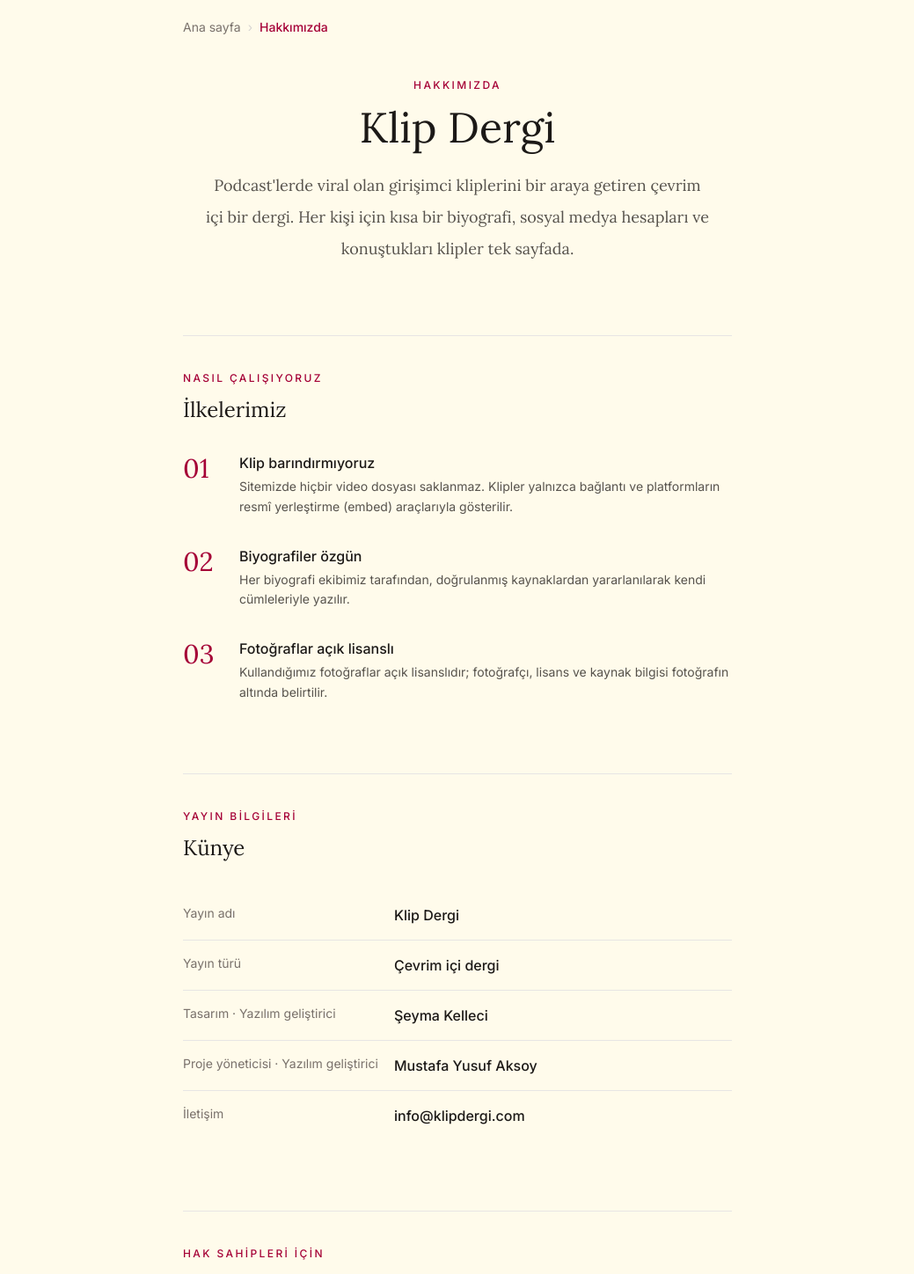
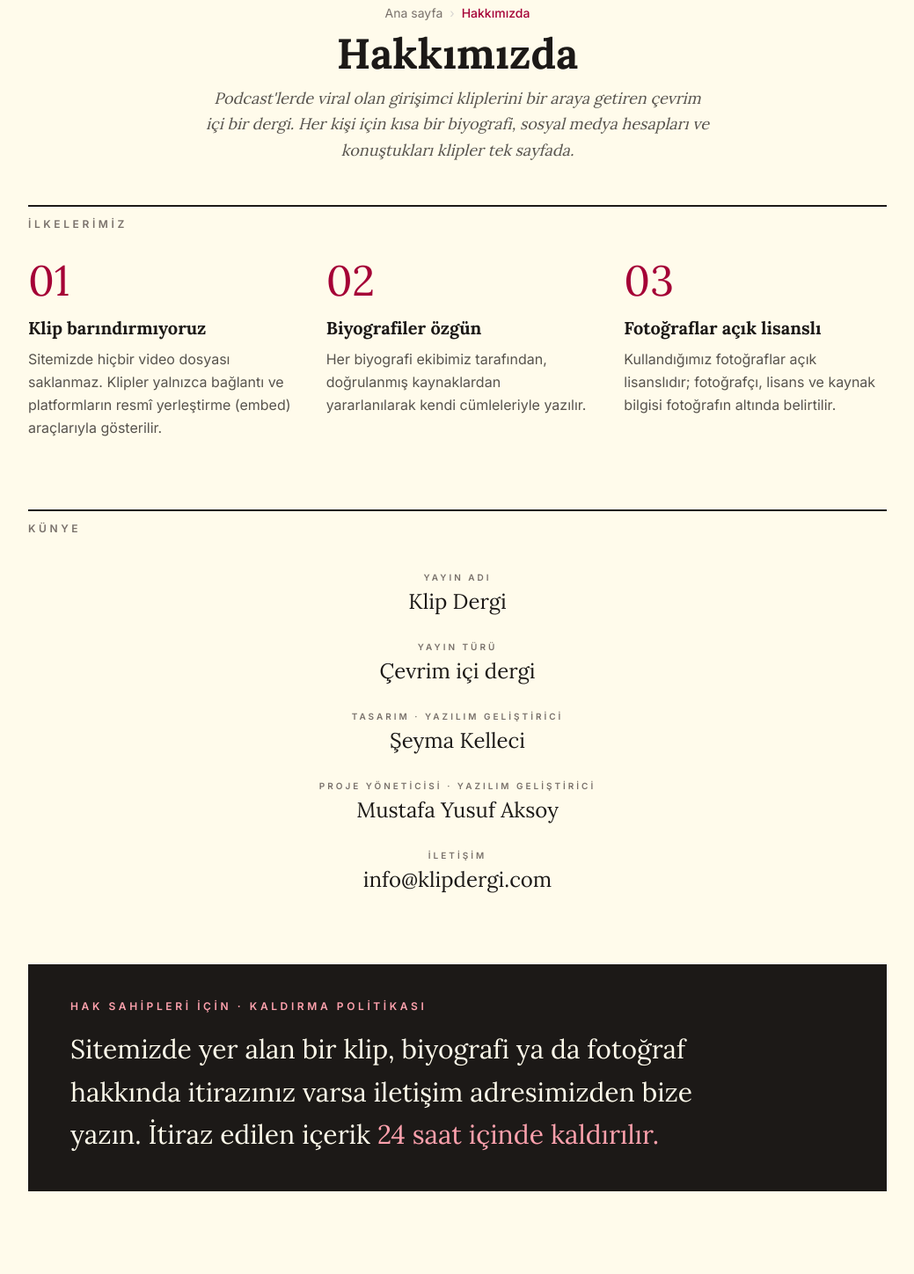
Before and after one commit to symkllci/klip-dergi, a Next.js app: page /hakkinda in a window 1280 px wide. Shown: the part 80-1528 px from the top of the page at 88% size, without its empty margins (120-1159 px from the left). Built offline with nearby package versions, Linux system fonts and the light colour scheme.

Commit message:
Hakkımızda sayfası gazete künyesi düzeni: ilkeler 3 sütun, ortalı künye, kaldırma politikası koyu bant

```diff
--- a/src/app/hakkinda/page.tsx
+++ b/src/app/hakkinda/page.tsx
@@ -11,9 +11,8 @@ export const metadata: Metadata = {
 };
 
 // Ortak görünüşler (kalıplar)
-const etiket = "text-xs font-medium uppercase tracking-[0.2em] text-rose-800"; // küçük bordo etiket
-const bolumBasligi = `${baslikFontu.className} mt-3 text-2xl`; // sakin Lora başlık
-const bolum = "mt-20 border-t border-stone-200 pt-10"; // bölümler arası geniş boşluk, ince çizgi
+// Bölüm başlığı: Kişiler sayfasındaki konular gibi küçük BÜYÜK HARF, üstünde kalın çizgi (gazete bölüm ayracı)
+const bolumBasligi = "border-t-2 border-stone-900 pt-3 text-xs font-semibold uppercase tracking-[0.3em] text-stone-500";
 
 // İlkelerimiz: 3 madde (planda yazan)
 const ilkeler = [
@@ -40,50 +39,51 @@ const kunye = [
   { gorev: "İletişim", isim: "info@klipdergi.com" }, // DEMO: gerçek adres gelince değişecek
 ];
 
-// Hakkımızda sayfası (adres: /hakkinda)
+// Hakkımızda sayfası (adres: /hakkinda) · Maket A: gazete künyesi
 export default function HakkindaSayfasi() {
   return (
     <div className="bg-amber-50 text-stone-900">
-      <main className="mx-auto max-w-2xl px-6 py-10">
-        {/* ⭐ Ekmek kırıntısı: Ana sayfa › Hakkımızda. Son adımda href yok → "buradasın" (bordo, tıklanmaz) */}
-        <Kirinti adimlar={[{ ad: "Ana sayfa", href: "/" }, { ad: "Hakkımızda" }]} />
-
-        {/* Giriş: ortalı, sakin. mt-12: kırıntıyla arasında boşluk */}
-        <div className="mt-12 text-center">
-          <p className={etiket}>Hakkımızda</p>
-          <h1 className={`${baslikFontu.className} mt-4 text-5xl italic`}>Klip Dergi</h1>
-          <p className="mx-auto mt-6 max-w-xl font-serif text-lg leading-loose text-stone-600">
+      {/* max-w-5xl: eskisinden (max-w-2xl) geniş → ilkeler yan yana 3 sütun sığsın */}
+      <main className="mx-auto max-w-5xl px-6 pb-10 pt-6">
+        {/* GİRİŞ: Kişiler sayfasıyla aynı → ortada kırıntı + kalın Lora başlık + italik açıklama */}
+        <header className="pb-12 text-center">
+          {/* Ekmek kırıntısı: ortada (flex justify-center) */}
+          <div className="flex justify-center">
+            <Kirinti adimlar={[{ ad: "Ana sayfa", href: "/" }, { ad: "Hakkımızda" }]} />
+          </div>
+          <h1 className={`${baslikFontu.className} mt-3 text-4xl font-bold sm:text-5xl`}>Hakkımızda</h1>
+          <p className="mx-auto mt-3 max-w-xl font-serif text-lg italic leading-relaxed text-stone-600">
             Podcast&apos;lerde viral olan girişimci kliplerini bir araya getiren çevrim içi bir dergi.
             Her kişi için kısa bir biyografi, sosyal medya hesapları ve konuştukları klipler tek sayfada.
           </p>
-        </div>
+        </header>
 
-        {/* İlkelerimiz: solda bordo numara, sağda yazı */}
-        <section className={bolum}>
-          <p className={etiket}>Nasıl çalışıyoruz</p>
+        {/* İLKELERİMİZ: yan yana 3 sütun (telefonda alt alta). Büyük bordo Lora numara, altında başlık ve yazı */}
+        <section>
           <h2 className={bolumBasligi}>İlkelerimiz</h2>
-          <ol className="mt-8 space-y-8">
+          <ol className="mt-8 grid gap-10 sm:grid-cols-3">
             {ilkeler.map((ilke, sira) => (
-              <li key={ilke.baslik} className="grid grid-cols-[3rem_1fr] gap-4">
-                <span className={`${baslikFontu.className} text-3xl italic text-rose-800`}>0{sira + 1}</span>
-                <div>
-                  <h3 className="font-medium">{ilke.baslik}</h3>
-                  <p className="mt-1 text-sm leading-relaxed text-stone-600">{ilke.metin}</p>
-                </div>
+              <li key={ilke.baslik}>
+                {/* padStart(2, "0"): 1 → "01" (klip albümündeki numaralar gibi) */}
+                <span className={`${baslikFontu.className} block text-5xl leading-none text-rose-800`}>
+                  {String(sira + 1).padStart(2, "0")}
+                </span>
+                <h3 className={`${baslikFontu.className} mt-4 text-xl font-bold`}>{ilke.baslik}</h3>
+                <p className="mt-2 leading-relaxed text-stone-600">{ilke.metin}</p>
               </li>
             ))}
           </ol>
         </section>
 
-        {/* Künye: solda görev, sağda isim. İsim linkliyse üstüne gelince bordo */}
-        <section className={bolum}>
-          <p className={etiket}>Yayın bilgileri</p>
+        {/* KÜNYE: basılı dergilerin künyesi gibi ORTALI. Üstte küçük görev, altında büyük Lora isim */}
+        <section className="mt-20">
           <h2 className={bolumBasligi}>Künye</h2>
-          <dl className="mt-8 divide-y divide-stone-200">
+          <dl className="mt-10 space-y-7 text-center">
             {kunye.map((satir) => (
-              <div key={satir.gorev} className="grid gap-1 py-4 sm:grid-cols-[14rem_1fr] sm:gap-4">
-                <dt className="text-sm text-stone-500">{satir.gorev}</dt>
-                <dd className="font-medium">
+              <div key={satir.gorev}>
+                <dt className="text-[10px] font-semibold uppercase tracking-[0.3em] text-stone-500">{satir.gorev}</dt>
+                <dd className={`${baslikFontu.className} mt-1 text-2xl`}>
+                  {/* Linki varsa (Instagram) tıklanır, üstüne gelince bordo */}
                   {satir.link ? (
                     <a href={satir.link} target="_blank" rel="noopener noreferrer" className="transition-colors hover:text-rose-800">
                       {satir.isim}
@@ -97,13 +97,12 @@ export default function HakkindaSayfasi() {
           </dl>
         </section>
 
-        {/* Kaldırma politikası: yumuşak beyaz kutu */}
-        <section className={bolum}>
-          <p className={etiket}>Hak sahipleri için</p>
-          <h2 className={bolumBasligi}>Kaldırma politikası</h2>
-          <p className="mt-6 rounded-2xl bg-white p-6 leading-relaxed text-stone-600">
+        {/* KALDIRMA POLİTİKASI: beyaz kutu YERİNE koyu bant (ana sayfadaki alıntı bandıyla aynı dil) */}
+        <section className="mt-20 bg-stone-900 px-8 py-10 text-amber-50 sm:px-12">
+          <p className="text-xs font-semibold uppercase tracking-[0.3em] text-rose-300">Hak sahipleri için · Kaldırma politikası</p>
+          <p className={`${baslikFontu.className} mt-4 max-w-3xl text-2xl leading-relaxed sm:text-3xl`}>
             Sitemizde yer alan bir klip, biyografi ya da fotoğraf hakkında itirazınız varsa iletişim adresimizden bize yazın.
-            İtiraz edilen içerik <span className="font-medium text-rose-800">24 saat içinde kaldırılır.</span>
+            İtiraz edilen içerik <span className="text-rose-300">24 saat içinde kaldırılır.</span>
           </p>
         </section>
       </main>
```
